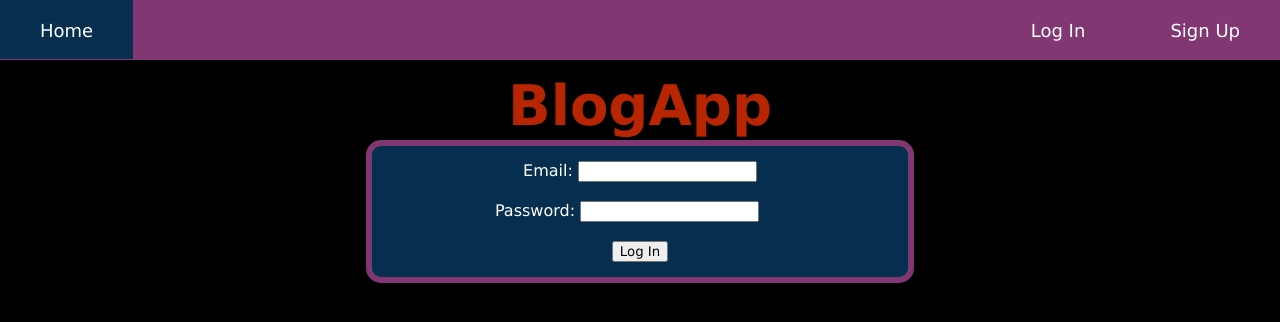
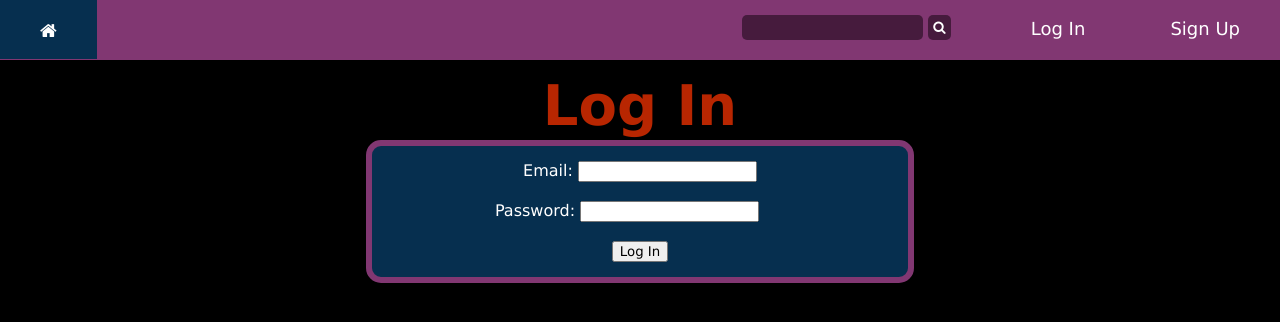
Before and after one commit to waidd280/my_blog_app, a Flask app: page /login in a window 1280 px wide. Shown: the top 322 px of the page. Run offline with Flask 2, Linux system fonts and the light colour scheme.

Commit message:
Add search form to html config css for search form

```diff
--- a/app/static/css/style.css
+++ b/app/static/css/style.css
@@ -93,7 +93,7 @@ body{
     text-decoration: none;
     font-size: 18px;
     position: relative;
-    top: 20px;
+    top: 3px;
     padding-left: 40px;
     padding-right: 40px;
     padding-top: 20px;
@@ -142,3 +142,32 @@ body{
 .qbtn-container:hover{
     background-color: #1a75bb;
 }
+
+#search-btn{
+    background-color: #461b3d;
+    border-radius: 2px;
+    display: inline;
+    padding: 5px;
+    border: none;
+    border-radius: 5px;
+}
+
+#search-form{
+    display: inline;
+}
+
+#search-form-container{
+    margin-left: 35px;
+    margin-right: 35px;
+    right: 300px;
+    display: inline;
+}
+
+#search-term{
+    background-color: #461b3d;
+    margin-top: 15px;
+    display: inline;
+    padding: 5px;
+    border: none;
+    border-radius: 5px;
+}
--- a/app/templates/base.html
+++ b/app/templates/base.html
@@ -3,10 +3,18 @@
     <head>
         <title>BlogApp - {{ pagetitle }}</title>
         <link rel="stylesheet" href={{ url_for("static", filename="css/style.css") }}>
+        <link rel="stylesheet"
+        href="https://cdnjs.cloudflare.com/ajax/libs/font-awesome/4.7.0/css/font-awesome.min.css">
     </head>
     <body>
         <navbar id="main-nav">
-                <a id="home-nav" class="navbar-item" href="/">Home</a>
+                <a id="home-nav" class="navbar-item" href="/"><i class="fa fa-home"></i></a>
+                <div id="search-form-container">
+                    <form id="search-form" action="/search" method="GET">
+                        <input type="text" name="terms" id="search-term" />
+                        <button id="search-btn" type="submit"><i class="fa fa-search"></i></button>
+                    </form>
+                </div>
                 {% if not current_user.is_authenticated %}
                     <a class="navbar-item" href="/login">Log In</a>
                     <a class="navbar-item" href="/signup">Sign Up</a>
--- a/app/templates/login.html
+++ b/app/templates/login.html
@@ -2,7 +2,7 @@
 
 {% block body %}
 <div>
-    <h1 class="page-title">BlogApp</h1>
+    <h1 class="page-title">Log In</h1>
 </div>
 
 {% with messages = get_flashed_messages() %}
```
